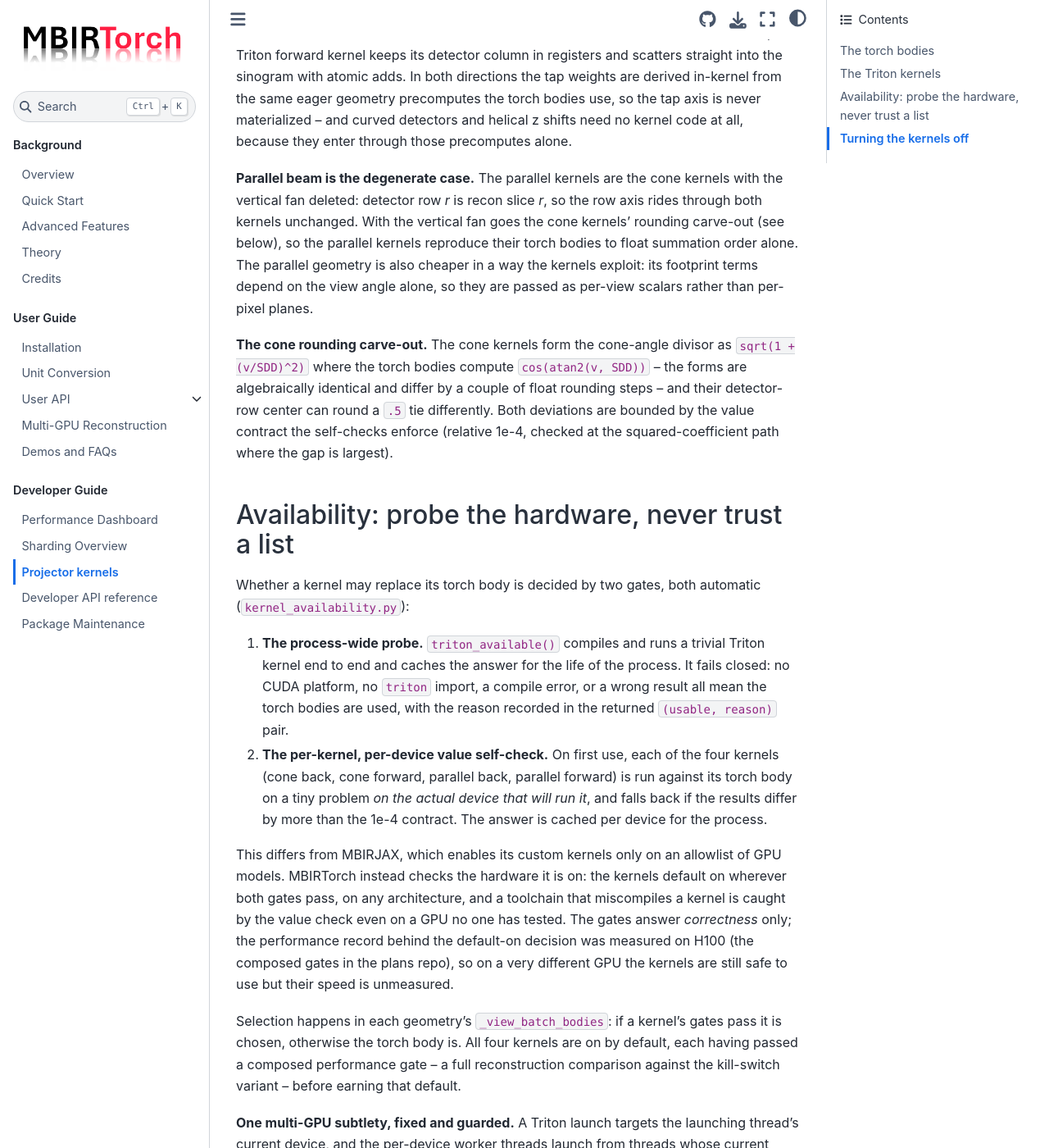
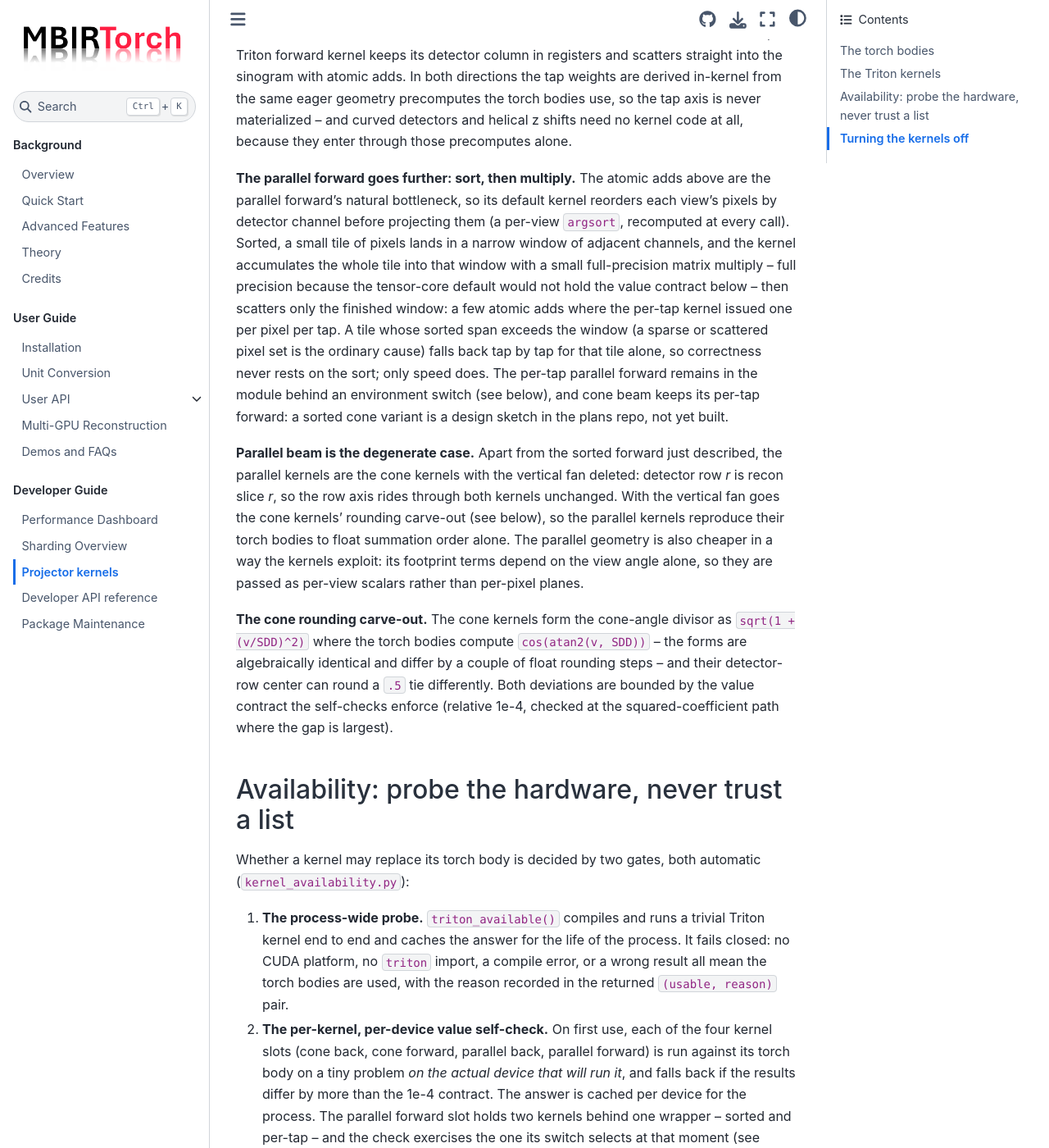
Before and after one commit to cabouman/mbirtorch, a Sphinx documentation site: the page built from docs/source/dev_projector_kernels.rst, in a window 1280 px wide and 1400 px high, scrolled down 1706 px. Shown: the whole window at 82% size. Built offline with Sphinx 7.4.7 and the Sphinx Book theme 1.1.4, drawn with Linux system fonts in a browser that asks for light colours; some of the changed text lies outside the part shown.

Commit message:
Update kernel docs.

```diff
--- a/docs/source/dev_projector_kernels.rst
+++ b/docs/source/dev_projector_kernels.rst
@@ -84,9 +84,25 @@ precomputes the torch bodies use, so the tap axis is never materialized -- and
 curved detectors and helical z shifts need no kernel code at all, because they
 enter through those precomputes alone.
 
-**Parallel beam is the degenerate case.**  The parallel kernels are the cone kernels
-with the vertical fan deleted: detector row *r* is recon slice *r*, so the row axis
-rides through both kernels unchanged.  With the vertical fan goes the cone kernels'
+**The parallel forward goes further: sort, then multiply.**  The atomic adds above
+are the parallel forward's natural bottleneck, so its default kernel reorders each
+view's pixels by detector channel before projecting them (a per-view ``argsort``,
+recomputed at every call).  Sorted, a small tile of pixels lands in a narrow window
+of adjacent channels, and the kernel accumulates the whole tile into that window
+with a small full-precision matrix multiply -- full precision because the
+tensor-core default would not hold the value contract below -- then scatters only
+the finished window: a few atomic adds where the per-tap kernel issued one per
+pixel per tap.  A tile whose sorted span exceeds the window (a sparse or scattered
+pixel set is the ordinary cause) falls back tap by tap for that tile alone, so
+correctness never rests on the sort; only speed does.  The per-tap parallel forward
+remains in the module behind an environment switch (see below), and cone beam keeps
+its per-tap forward: a sorted cone variant is a design sketch in the plans repo,
+not yet built.
+
+**Parallel beam is the degenerate case.**  Apart from the sorted forward just
+described, the parallel kernels are the cone kernels with the vertical fan deleted:
+detector row *r* is recon slice *r*, so the row axis rides through both kernels
+unchanged.  With the vertical fan goes the cone kernels'
 rounding carve-out (see below), so the parallel kernels reproduce their torch bodies
 to float summation order alone.  The parallel geometry is also cheaper in a way the
 kernels exploit: its footprint terms depend on the view angle alone, so they are
@@ -112,10 +128,12 @@ Whether a kernel may replace its torch body is decided by two gates, both automa
    result all mean the torch bodies are used, with the reason recorded in the
    returned ``(usable, reason)`` pair.
 2. **The per-kernel, per-device value self-check.**  On first use, each of the four
-   kernels (cone back, cone forward, parallel back, parallel forward) is run against
-   its torch body on a tiny problem *on the actual device that will run it*, and
-   falls back if the results differ by more than the 1e-4 contract.  The answer is
-   cached per device for the process.
+   kernel slots (cone back, cone forward, parallel back, parallel forward) is run
+   against its torch body on a tiny problem *on the actual device that will run it*,
+   and falls back if the results differ by more than the 1e-4 contract.  The answer
+   is cached per device for the process.  The parallel forward slot holds two
+   kernels behind one wrapper -- sorted and per-tap -- and the check exercises the
+   one its switch selects at that moment (see below).
 
 This differs from MBIRJAX, which enables its custom kernels only on an allowlist of
 GPU models.  MBIRTorch instead checks the hardware it is on: the kernels default on
@@ -126,9 +144,10 @@ measured on H100 (the composed gates in the plans repo), so on a very different
 the kernels are still safe to use but their speed is unmeasured.
 
 Selection happens in each geometry's ``_view_batch_bodies``: if a kernel's gates
-pass it is chosen, otherwise the torch body is.  All four kernels are on by default,
+pass it is chosen, otherwise the torch body is.  Every kernel is on by default,
 each having passed a composed performance gate -- a full reconstruction comparison
-against the kill-switch variant -- before earning that default.
+against the kill-switch variant -- before earning that default; the sorted parallel
+forward passed its own such gate against the per-tap route.
 
 **One multi-GPU subtlety, fixed and guarded.**  A Triton launch targets the
 launching thread's current device, and the per-device worker threads launch from
@@ -149,6 +168,14 @@ must be set *before the first model is built*; changing it afterwards has no eff
 The torch bodies are the permanent value reference, so results stay correct with the
 kernels off -- only speed changes.
 
+``MBIRTORCH_SORTED_FORWARD=0`` is a narrower handle: every kernel stays on, but the
+parallel forward runs its per-tap kernel instead of the sorted one.  Unlike the
+process-wide variable above, this one is read at every call, so it can flip mid-run
+around a single block.  That freedom has one edge: the first-use self-check
+exercised whichever kernel the switch selected then, so a kernel swapped in
+mid-process has not been self-checked in this process -- set the variable before the
+first projection when that guard matters.
+
 To retire a single kernel permanently, delete the selection line that chooses it in
 the geometry's ``_view_batch_bodies``; every call site keeps the torch body it was
 always compiled with, so nothing else changes.
```
